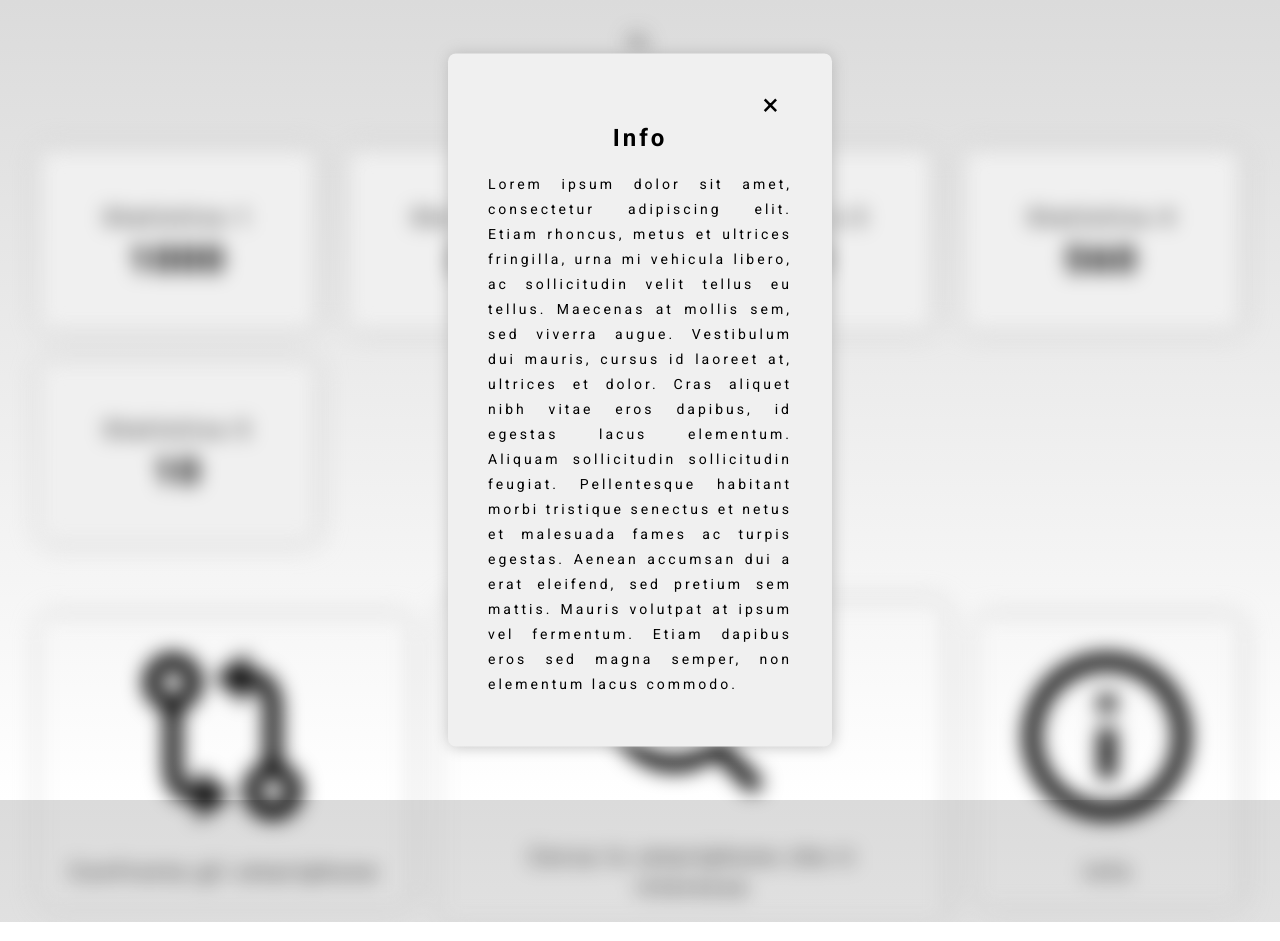
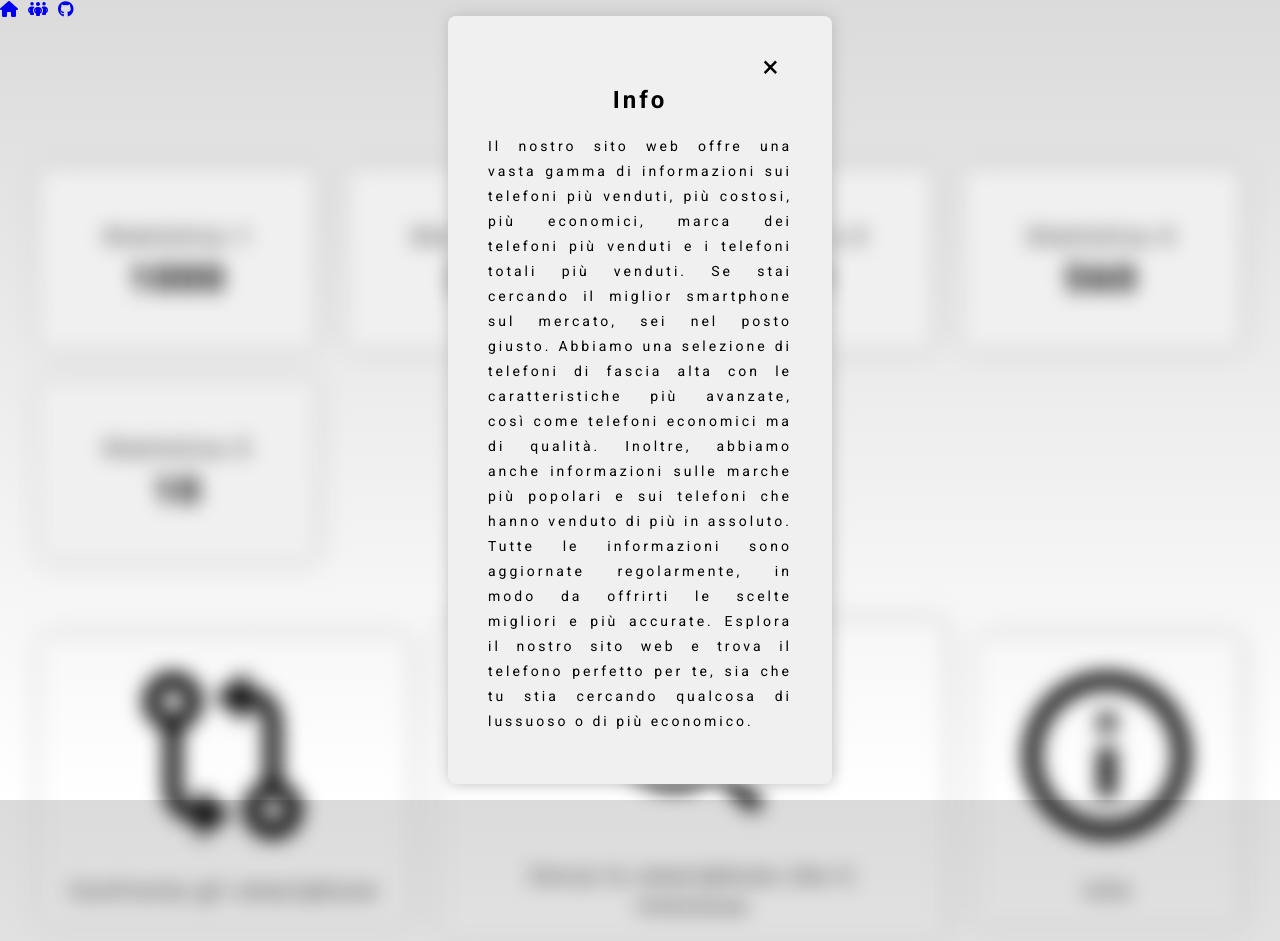
Before and after one commit to Davide-Barca/Mobile-Project, a plain HTML site: page WebSite/index.html in a window 1280 px wide. Both pictures are taken after a click on the element "Info". Drawn offline with nearby package versions, Linux system fonts and the light colour scheme.

Commit message:
Add navigation bar

```diff
--- a/WebSite/index.html
+++ b/WebSite/index.html
@@ -12,6 +12,13 @@
     <title>Document</title>
 </head>
 <body>
+    <nav>
+        <div class="menu">
+            <a href="#home" class="" text="Home"><i class="fa-solid fa-house"></i></a>
+            <a href="#about" class="" text="Stakeholders"><i class="fa-solid fa-people-group"></i></a>
+            <a href="https://github.com/RidhoBeteer" target="_blank" text="Github"><i class="fa-brands fa-github"></i></a>
+        </div>
+    </nav>
     <div class="container">
         <section class="header">
             <div class="search-box">
@@ -21,11 +28,6 @@
         </section>
 
         <section class="stats">
-            <!-- <div class="center">
-                <h2>Servizi</h2>
-                <p>Lorem ipsum dolor sit amet, consectetur adipiscing elit. Donec mattis arcu sit amet ornare tempus. <br>Suspendisse suscipit dolor ut enim cursus, at consectetur lectus blandit.</p>
-            </div> -->
-
             <div class="stats-content">
                 <div class="row" onclick="runAnimation()">
                     <h3>Statistica 1</h3>
@@ -56,7 +58,7 @@
 
         <section class="options">
             <div class="options-content">
-                <div class="row">
+                <div class="row" id="compare">
                     <i class='bx bx-git-compare'></i>
                     <p>Confronta gli smartphone</p>
                 </div>
@@ -78,7 +80,7 @@
         <button class="close" id="infoText">&times;</button>
         <h2>Info</h2>
         <p style="color: black">
-            Lorem ipsum dolor sit amet, consectetur adipiscing elit. Etiam rhoncus, metus et ultrices fringilla, urna mi vehicula libero, ac sollicitudin velit tellus eu tellus. Maecenas at mollis sem, sed viverra augue. Vestibulum dui mauris, cursus id laoreet at, ultrices et dolor. Cras aliquet nibh vitae eros dapibus, id egestas lacus elementum. Aliquam sollicitudin sollicitudin feugiat. Pellentesque habitant morbi tristique senectus et netus et malesuada fames ac turpis egestas. Aenean accumsan dui a erat eleifend, sed pretium sem mattis. Mauris volutpat at ipsum vel fermentum. Etiam dapibus eros sed magna semper, non elementum lacus commodo.
+            Il nostro sito web offre una vasta gamma di informazioni sui telefoni più venduti, più costosi, più economici, marca dei telefoni più venduti e i telefoni totali più venduti. Se stai cercando il miglior smartphone sul mercato, sei nel posto giusto. Abbiamo una selezione di telefoni di fascia alta con le caratteristiche più avanzate, così come telefoni economici ma di qualità. Inoltre, abbiamo anche informazioni sulle marche più popolari e sui telefoni che hanno venduto di più in assoluto. Tutte le informazioni sono aggiornate regolarmente, in modo da offrirti le scelte migliori e più accurate. Esplora il nostro sito web e trova il telefono perfetto per te, sia che tu stia cercando qualcosa di lussuoso o di più economico.
         </p>
     </div>
 
```
